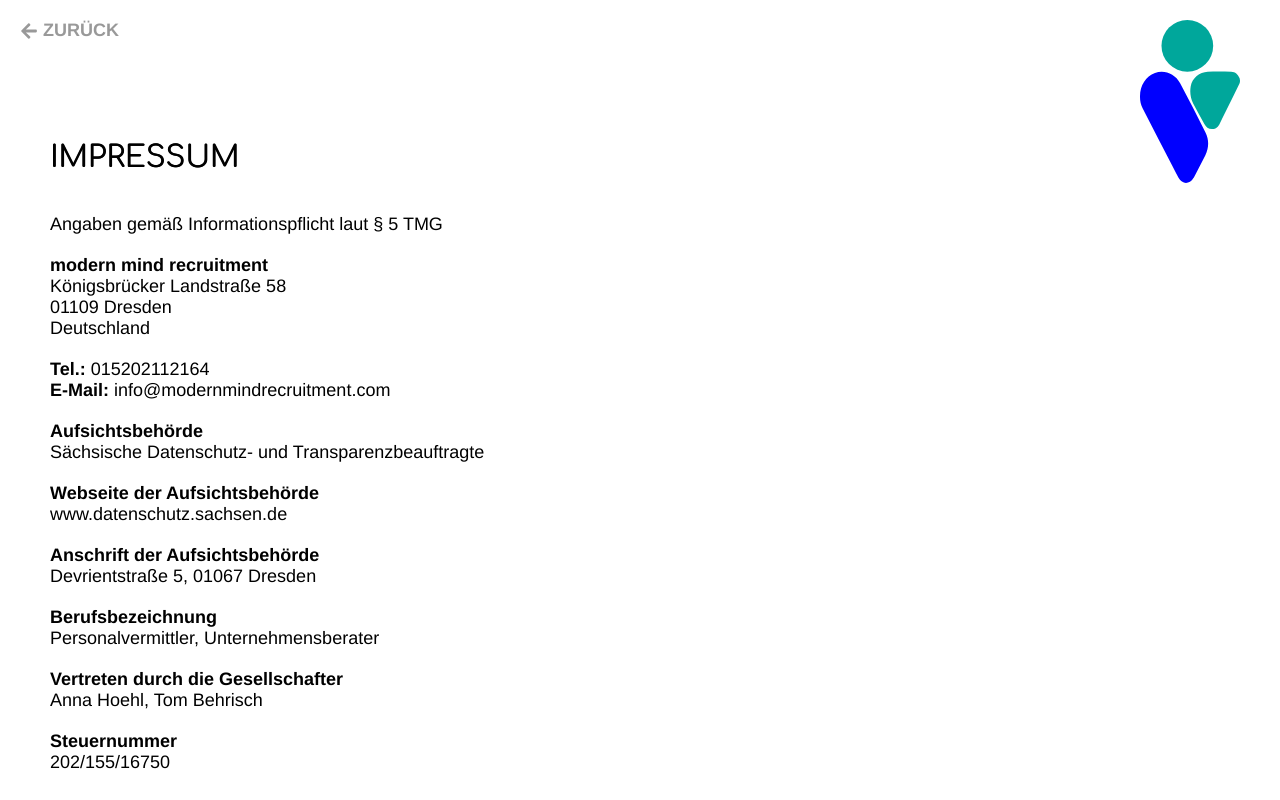
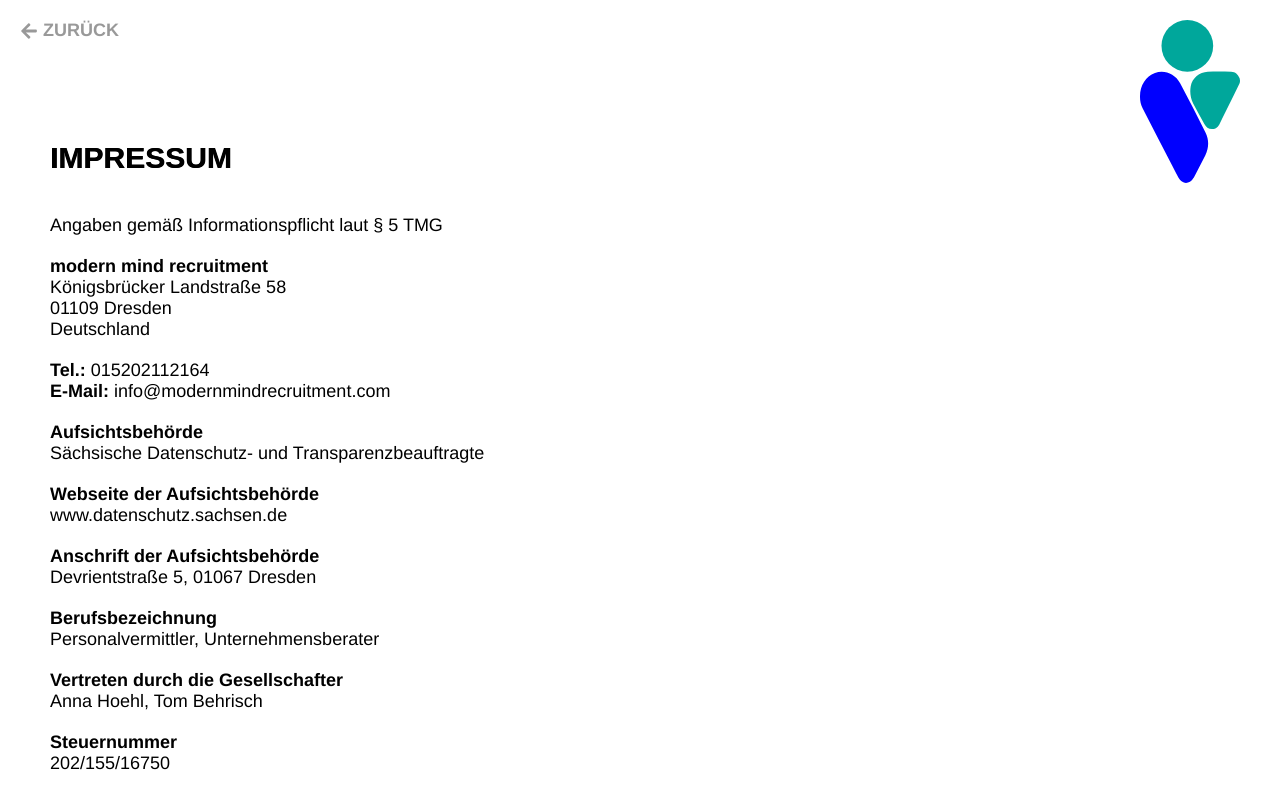
Before and after one commit to tommyb96/modern-mind-recruitment, a React (Create React App) app: page /Impressum in a window 1280 px wide. Shown: the top 800 px of the page. Built offline with nearby package versions, Linux system fonts and the light colour scheme; a web font is replaced by a local one.

Commit message:
add helevtica to all headers

```diff
--- a/src/components/AboutUs/AboutUs.js
+++ b/src/components/AboutUs/AboutUs.js
@@ -202,7 +202,7 @@ const AboutUs = () => {
               ref={sections[1].ref}
               isVisible={isVisible[sections[1].id]}
             >
-              über uns
+              Über uns
             </Heading>
             <th></th>
           </tr>
@@ -252,7 +252,7 @@ const AboutUs = () => {
               ref={sections[3].ref}
               isVisible={isVisible[sections[3].id]}
             >
-              über uns
+              Über uns
             </Heading>
           </tr>
           <tr>
@@ -634,12 +634,10 @@ const FirstTable = styled.table`
 `;
 
 const Heading = styled.th`
-  font-family: Comfortaa;
-  /* font-family: "futura-pt", sans-serif;
-  font-weight: 400;
-  font-style: normal; */
+  font-family: Arial, Helvetica, sans-serif;
+  font-weight: bold;
+  text-transform: uppercase;
   font-size: 53px;
-  text-transform: uppercase;
   text-shadow: 1px 0 rgb(0, 0, 0);
   text-align: start;
   padding-bottom: 40px;
--- a/src/components/Beratung/Beratung.js
+++ b/src/components/Beratung/Beratung.js
@@ -322,7 +322,8 @@ const Cell = styled.th`
 
 const Heading = styled.th`
   width: 50%;
-  font-family: Comfortaa;
+  font-family: Arial, Helvetica, sans-serif;
+  font-weight: bold;
   font-size: 53px;
   text-transform: uppercase;
   text-shadow: 1px 0 rgb(0, 0, 0);
--- a/src/components/FAQ/FAQ.js
+++ b/src/components/FAQ/FAQ.js
@@ -312,7 +312,8 @@ const Wrapper = styled.div`
 
 const Heading = styled.div`
   width: 50%;
-  font-family: Comfortaa;
+  font-family: Arial, Helvetica, sans-serif;
+  font-weight: bold;
   font-size: 53px;
   text-transform: uppercase;
   text-shadow: 1px 0 rgb(0, 0, 0);
--- a/src/components/Kontakt/Kontakt.js
+++ b/src/components/Kontakt/Kontakt.js
@@ -413,7 +413,8 @@ const Table = styled.table`
 `;
 
 const Heading = styled.th`
-  font-family: Comfortaa;
+  font-family: Arial, Helvetica, sans-serif;
+  font-weight: bold;
   font-size: 53px;
   text-transform: uppercase;
   text-shadow: 1px 0 rgb(0, 0, 0);
--- a/src/components/Leistungen/Leistungen.js
+++ b/src/components/Leistungen/Leistungen.js
@@ -358,7 +358,8 @@ const PinnNadel = styled.img`
 
 const Heading = styled.th`
   width: 50%;
-  font-family: Comfortaa;
+  font-family: Arial, Helvetica, sans-serif;
+  font-weight: bold;
   font-size: 53px;
   text-transform: uppercase;
   text-shadow: 1px 0 rgb(0, 0, 0);
--- a/src/components/Vermittlung/Vermittlung.js
+++ b/src/components/Vermittlung/Vermittlung.js
@@ -942,7 +942,8 @@ const FirstTable = styled.table`
 `;
 
 const Heading = styled.th`
-  font-family: Comfortaa;
+  font-family: Arial, Helvetica, sans-serif;
+  font-weight: bold;
   font-size: 53px;
   text-transform: uppercase;
   text-shadow: 1px 0 rgb(0, 0, 0);
--- a/src/components/Workshop/WorkshopIntro.js
+++ b/src/components/Workshop/WorkshopIntro.js
@@ -309,7 +309,8 @@ const Table = styled.table`
 `;
 
 const Heading = styled.th`
-  font-family: Comfortaa;
+  font-family: Arial, Helvetica, sans-serif;
+  font-weight: bold;
   font-size: 55px;
   text-transform: uppercase;
   text-shadow: 1px 0 rgb(0, 0, 0);
--- a/src/pages/Datenschutzerklärung.js
+++ b/src/pages/Datenschutzerklärung.js
@@ -509,7 +509,8 @@ const Heading = styled.div`
     text-transform: uppercase;
     font-size: 30px;
     align-self: center;
-    font-family: Comfortaa;
+    font-family: Arial, Helvetica, sans-serif;
+    font-weight: bold;
     text-shadow: 0.5px 0 rgb(0, 0, 0);
   }
 
--- a/src/pages/Impressum.js
+++ b/src/pages/Impressum.js
@@ -236,7 +236,8 @@ const Heading = styled.div`
     text-transform: uppercase;
     font-size: 30px;
     align-self: center;
-    font-family: Comfortaa;
+    font-family: Arial, Helvetica, sans-serif;
+    font-weight: bold;
     text-shadow: 0.5px 0 rgb(0, 0, 0);
   }
 
```
